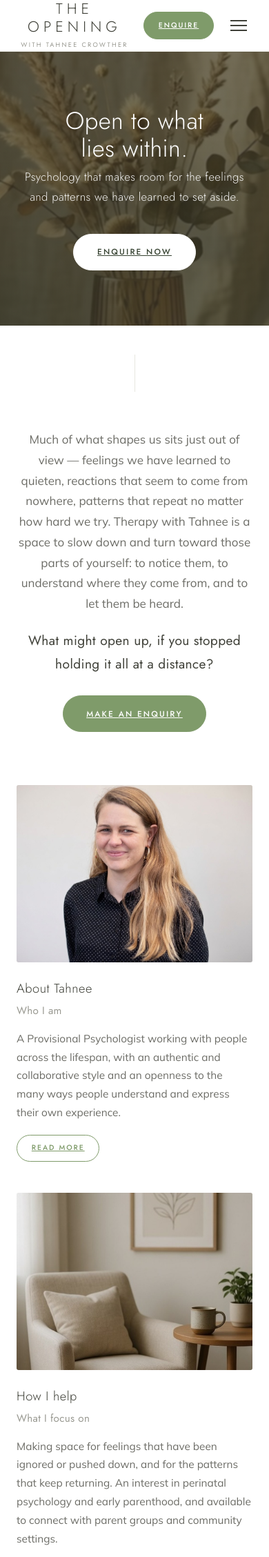
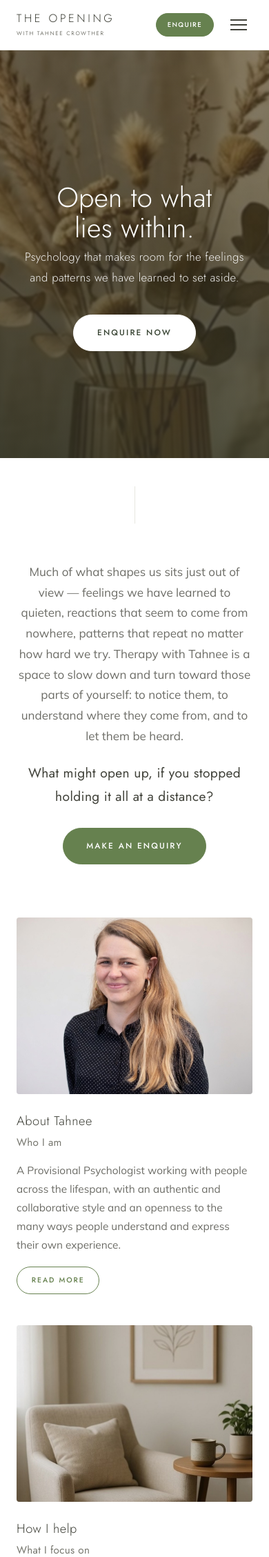
Before and after one commit to Tradd-Horne/the-opening, a Django app: template core/templates/core/index.html in a window 390 px wide. Shown: the top 2257 px of the page at 69% size. Run offline with Django 4.2, Linux system fonts and the light colour scheme; the template is opened without the code that fills it, so the values that code supplies are empty.

Commit message:
Motion + design polish: hero settle, scroll reveals, header lift, contrast, mobile header

```diff
--- a/core/static/core/css/main.css
+++ b/core/static/core/css/main.css
@@ -1,5 +1,5 @@
 /* ============================================================================
-   KOOKABURRA PSYCHOLOGY — minimal, airy practitioner site
+   THE OPENING — minimal, airy practitioner site (from the Kookaburra Psychology design)
    Structure & style modelled on the Fremantle Clinical Psychology layout:
    centred serif-light wordmark, tall muted hero, three photo-cards,
    green tri-block CTA, acknowledgment-of-country footer. Single sage accent,
@@ -11,16 +11,16 @@
 
 :root {
   /* ===================== PALETTE (edit me) ===================== */
-  --primary:       #7f9b6a;   /* sage green — buttons, kickers, accents */
+  --primary:       #66814f;   /* sage green — buttons, kickers, accents */
   --primary-deep:  #6a855824; /* (unused tint slot) */
   --primary-dark:  #384433;   /* hero overlay + footer — deep eucalyptus */
-  --accent:        #9bb083;   /* lighter sage — secondary CTA block */
-  --accent-2:      #6f8a58;   /* darker sage — tertiary CTA block */
+  --accent:        #7d9767;   /* lighter sage — secondary CTA block */
+  --accent-2:      #556e45;   /* darker sage — tertiary CTA block */
   --paper:         #f6f6f2;   /* soft off-white alt section */
   --bg:            #ffffff;
   --ink:           #3f4038;   /* headings */
   --ink-soft:      #6c6c66;   /* body text (soft grey, like the reference) */
-  --ink-mute:      #9a9a92;   /* meta / muted */
+  --ink-mute:      #77776f;   /* meta / muted */
   --rule:          #e7e7e0;   /* hairlines */
   --on-dark:       #ffffff;
   /* ============================================================ */
@@ -203,3 +203,94 @@ p { margin: 0 0 1.1rem; }
   .nav-toggle { display: block; }
   .cta-tri { grid-template-columns: 1fr; }
 }
+
+
+/* ============================================================================
+   POLISH + MOTION (12 Oct 2026)
+   Motion is quiet and slow: a settling hero, content easing up as it scrolls in.
+   Everything is visible without JavaScript — the hidden start state only applies
+   once main.js has added .js to <html> — and all motion is off for visitors who
+   ask for reduced motion.
+   ============================================================================ */
+:root { --ease: cubic-bezier(.22, .61, .36, 1); --header-h: 92px; }
+html { scroll-padding-top: calc(var(--header-h) + 12px); }
+body { text-rendering: optimizeLegibility; -moz-osx-font-smoothing: grayscale; }
+h1, h2, .reflect p { text-wrap: balance; }
+p { text-wrap: pretty; }
+::selection { background: #dfe7d6; color: var(--ink); }
+:focus-visible { outline: 2px solid var(--primary); outline-offset: 3px; border-radius: 4px; }
+
+/* Header: hairline until you scroll, then a soft lift */
+.site-header { transition: box-shadow .4s var(--ease), border-color .4s var(--ease); }
+.site-header.is-scrolled { box-shadow: 0 6px 24px -12px rgba(40, 48, 36, .18); border-bottom-color: transparent; }
+.nav-left a, .nav-right a.navlink { position: relative; transition: color .25s var(--ease); }
+.nav-left a::after, .nav-right a.navlink::after {
+  content: ""; position: absolute; left: 0; right: 0; bottom: -6px; height: 1px;
+  background: currentColor; transform: scaleX(0); transform-origin: right; transition: transform .45s var(--ease);
+}
+.nav-left a:hover::after, .nav-right a.navlink:hover::after { transform: scaleX(1); transform-origin: left; }
+
+/* Hero: taller, image on its own layer so it can settle slowly */
+.hero { overflow: hidden; isolation: isolate; min-height: min(78vh, 760px);
+  display: flex; flex-direction: column; align-items: center; justify-content: center; background: #2f3a2a; }
+.hero-media { position: absolute; inset: 0; z-index: -2; }
+.hero-media img { width: 100%; height: 100%; object-fit: cover; transform: scale(1.08); }
+.hero::before { content: ""; position: absolute; inset: 0; z-index: -1;
+  background: linear-gradient(180deg, rgba(40,48,36,.50) 0%, rgba(40,48,36,.62) 55%, rgba(40,48,36,.78) 100%); }
+.hero h1 { font-size: clamp(2.5rem, 5.6vw, 4rem); letter-spacing: 0.005em; line-height: 1.1; }
+.loaded .hero-media img { transform: scale(1); transition: transform 2.8s var(--ease); }
+
+.hero-scroll { position: absolute; bottom: 1.6rem; left: 50%; width: 1px; height: 46px; overflow: hidden;
+  background: rgba(255,255,255,.25); }
+.hero-scroll::after { content: ""; position: absolute; left: 0; top: -46px; width: 1px; height: 46px; background: #fff;
+  animation: scrollcue 2.4s var(--ease) infinite 1.8s; }
+@keyframes scrollcue { to { top: 46px; } }
+
+/* Buttons and pills */
+.btn { text-decoration: none; transition: background .3s var(--ease), color .3s var(--ease), border-color .3s var(--ease),
+  transform .3s var(--ease), box-shadow .3s var(--ease); }
+.btn:hover { transform: translateY(-2px); box-shadow: 0 10px 22px -12px rgba(40,48,36,.45); }
+.btn-light:hover { box-shadow: none; }
+.tag-list span { transition: border-color .3s var(--ease), color .3s var(--ease), background .3s var(--ease); }
+.tag-list span:hover { border-color: var(--primary); color: var(--ink); background: #fafbf8; }
+
+/* Cards: images breathe on hover */
+.pcard-photo { border-radius: 4px; }
+.pcard-photo img { transition: transform 1.2s var(--ease); }
+.pcard:hover .pcard-photo img { transform: scale(1.045); }
+
+/* Divider draws itself */
+.js .divider span { transform: scaleY(0); transform-origin: top; transition: transform 1.2s var(--ease) .2s; }
+.js .divider.is-in span { transform: scaleY(1); }
+
+/* Bio reads as prose, not a centred block */
+#about-detail .bio { text-align: left; max-width: 640px; margin: 1.8rem auto 0; }
+#about-detail h2 { margin-bottom: 0; }
+
+/* CTA blocks */
+.cta-tri a { min-height: 170px; transition: filter .35s var(--ease), letter-spacing .5s var(--ease); }
+.cta-tri a:hover { filter: brightness(1.08); letter-spacing: 0.24em; }
+.cta-tri a small { font-size: 0.9rem; }
+
+/* Scroll reveal */
+.js [data-reveal] { opacity: 0; transform: translateY(26px);
+  transition: opacity 1s var(--ease), transform 1s var(--ease); transition-delay: var(--d, 0s); }
+.js [data-reveal].is-in { opacity: 1; transform: none; }
+.js .hero [data-reveal] { transform: translateY(18px); transition-duration: 1.3s; }
+
+@media (max-width: 720px) {
+  :root { --header-h: 72px; }
+  .brand { text-align: left; }
+  .brand-name { font-size: 1.02rem; letter-spacing: 0.22em; white-space: nowrap; }
+  .brand-sub { font-size: 0.5rem; letter-spacing: 0.2em; margin-top: 0.25rem; white-space: nowrap; }
+  .nav-right .btn-sm { padding: 0.5rem 1rem; font-size: 0.6rem; letter-spacing: 0.14em; }
+  .hero { min-height: 70vh; }
+  .hero-scroll { display: none; }
+}
+
+@media (prefers-reduced-motion: reduce) {
+  html { scroll-behavior: auto; }
+  *, *::before, *::after { animation: none !important; transition: none !important; }
+  .js [data-reveal], .js .divider span { opacity: 1 !important; transform: none !important; }
+  .hero-media img { transform: none !important; }
+}
--- a/core/templates/core/base.html
+++ b/core/templates/core/base.html
@@ -25,6 +25,7 @@
   {# Jost = geometric sans (Futura-like display/wordmark); Mulish = humanist body (Proxima-like). #}
   <link href="https://fonts.googleapis.com/css2?family=Jost:ital,wght@0,300;0,400;0,500;1,300&family=Mulish:wght@300;400;500;600&display=swap" rel="stylesheet">
 
+  <link rel="preload" as="image" href="{% static 'core/images/hero.jpg' %}">
   <link rel="stylesheet" href="{% static 'core/css/main.css' %}">
 
   <script type="application/ld+json">
@@ -102,12 +103,6 @@
     </div>
   </footer>
 
-  <script>
-    document.querySelector('.nav-toggle')?.addEventListener('click', function () {
-      document.querySelector('.nav-left')?.classList.toggle('open');
-      const x = this.getAttribute('aria-expanded') === 'true';
-      this.setAttribute('aria-expanded', String(!x));
-    });
-  </script>
+  <script src="{% static 'core/js/main.js' %}" defer></script>
 </body>
 </html>
--- a/core/templates/core/index.html
+++ b/core/templates/core/index.html
@@ -4,17 +4,19 @@
 {% block content %}
 
 {# ───────────────────────── HERO ───────────────────────── #}
-<section class="hero" style="background-image: linear-gradient(180deg, rgba(45,54,42,0.62), rgba(45,54,42,0.72)), url('{% static 'core/images/hero.jpg' %}');">
-  <h1>Open to what<br>lies within.</h1>
-  <p class="hero-sub">Psychology that makes room for the feelings and patterns we have learned to set aside.</p>
-  <a href="#contact" class="btn btn-light">Enquire now</a>
+<section class="hero">
+  <div class="hero-media"><img src="{% static 'core/images/hero.jpg' %}" alt="" width="1600" height="900" fetchpriority="high"></div>
+  <h1 data-reveal style="--d:.15s">Open to what<br>lies within.</h1>
+  <p class="hero-sub" data-reveal style="--d:.35s">Psychology that makes room for the feelings and patterns we have learned to set aside.</p>
+  <a href="#contact" class="btn btn-light" data-reveal style="--d:.55s">Enquire now</a>
+  <span class="hero-scroll" aria-hidden="true"></span>
 </section>
 
 <div class="divider"><span></span></div>
 
 {# ───────────────────────── INTRO ───────────────────────── #}
 <section class="intro">
-  <div class="container narrow">
+  <div class="container narrow" data-reveal>
     <p>Much of what shapes us sits just out of view — feelings we have learned to quieten, reactions that
        seem to come from nowhere, patterns that repeat no matter how hard we try. Therapy with Tahnee is a
        space to slow down and turn toward those parts of yourself: to notice them, to understand where they
@@ -29,8 +31,8 @@
   <div class="container">
     <div class="cards-grid">
 
-      <article class="pcard" id="about">
-        <div class="pcard-photo"><img src="{% static 'core/images/tahnee.jpg' %}" alt="Tahnee Crowther, Provisional Psychologist"></div>
+      <article class="pcard" id="about" data-reveal style="--d:0.00s">
+        <div class="pcard-photo"><img src="{% static 'core/images/tahnee.jpg' %}" width="1109" height="832" loading="lazy" decoding="async" alt="Tahnee Crowther, Provisional Psychologist"></div>
         <h3>About Tahnee</h3>
         <p class="pcard-role">Who I am</p>
         <p>A Provisional Psychologist working with people across the lifespan, with an authentic and
@@ -39,8 +41,8 @@
         <a href="#about-detail" class="btn btn-outline btn-sm">Read more</a>
       </article>
 
-      <article class="pcard" id="help">
-        <div class="pcard-photo"><img src="{% static 'core/images/help.jpg' %}" alt="A calm, comfortable space for therapy"></div>
+      <article class="pcard" id="help" data-reveal style="--d:0.14s">
+        <div class="pcard-photo"><img src="{% static 'core/images/help.jpg' %}" width="1000" height="750" loading="lazy" decoding="async" alt="A calm, comfortable space for therapy"></div>
         <h3>How I help</h3>
         <p class="pcard-role">What I focus on</p>
         <p>Making space for feelings that have been ignored or pushed down, and for the patterns that keep
@@ -49,8 +51,8 @@
         <a href="#help-detail" class="btn btn-outline btn-sm">Explore</a>
       </article>
 
-      <article class="pcard" id="approach">
-        <div class="pcard-photo"><img src="{% static 'core/images/approach.jpg' %}" alt="A considered, evidence-based approach"></div>
+      <article class="pcard" id="approach" data-reveal style="--d:0.28s">
+        <div class="pcard-photo"><img src="{% static 'core/images/approach.jpg' %}" width="1000" height="750" loading="lazy" decoding="async" alt="A considered, evidence-based approach"></div>
         <h3>My approach</h3>
         <p class="pcard-role">How we'll work</p>
         <p>A psychological approach that is unhurried, collaborative, and curious about what lies beneath
@@ -65,9 +67,10 @@
 
 {# ───────────────────────── ABOUT (full bio) ───────────────────────── #}
 <section class="intro" id="about-detail">
-  <div class="container narrow">
+  <div class="container narrow" data-reveal>
     <p class="kicker">About Tahnee</p>
     <h2>Tahnee Crowther</h2>
+    <div class="bio">
     <p>Tahnee is a provisional psychologist who works with people across the lifespan from a person-centred
        foundation, drawing on narrative therapy and a range of evidence-based practices including ACT, MI, and
        Trauma-Focused CBT.</p>
@@ -78,12 +81,13 @@
        Outside of her clinical work, she is engaged in qualitative research exploring how people understand and
        make meaning of diverse and transformative experiences.</p>
     <p>Tahnee holds a Bachelor of Psychology and is completing a Master of Clinical Psychology.</p>
+    </div>
   </div>
 </section>
 
 {# ───────────────────────── REFLECTIVE LINE ───────────────────────── #}
 <section class="reflect">
-  <div class="container">
+  <div class="container" data-reveal>
     <p>“Your vision will become clear only when you can look into your own heart.
        Who looks outside, dreams; who looks inside, awakes.”</p>
     <span class="attrib">C. G. Jung · letter, 1916</span>
@@ -92,7 +96,7 @@
 
 {# ───────────────────────── AREAS (airy tag list) ───────────────────────── #}
 <section class="areas" id="help-detail">
-  <div class="container">
+  <div class="container" data-reveal>
     <p class="kicker">How I help</p>
     <h2>What we might explore</h2>
     <div class="tag-list">
```
Also changed, not shown: core/static/core/js/main.js (added, +39 -0 lines).
